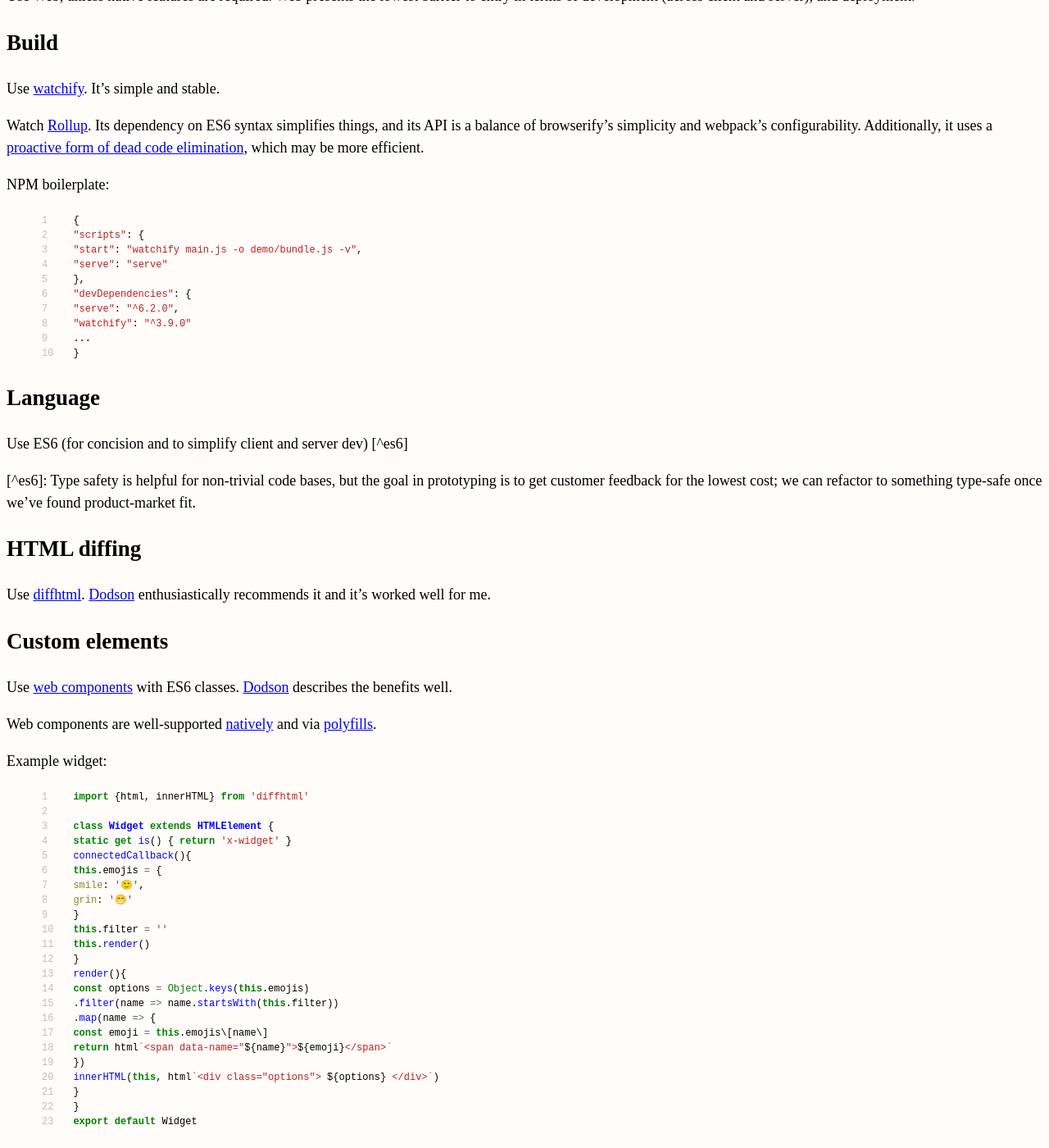
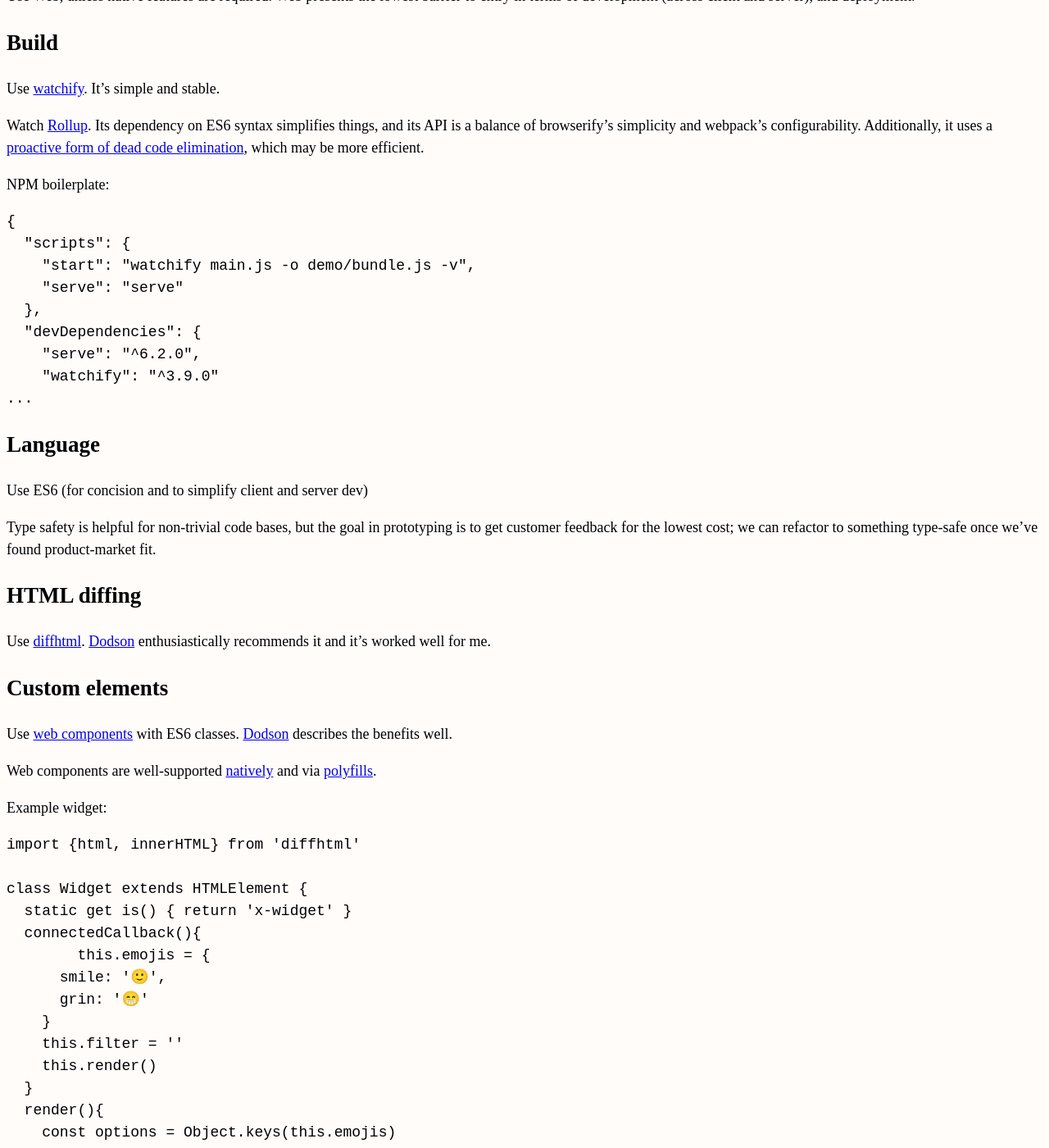
Before and after one commit to erikeldridge/erikeldridge.github.com, a Jekyll site: the page built from _posts/2017-10-13-prototype-toolkit.md, in a window 1280 px wide and 1400 px high, scrolled down 216 px. Shown: the whole window at 82% size. Built offline with Jekyll 4.4.1, drawn with Linux system fonts in a browser that asks for light colours; nearby versions of some CDN libraries; some of the changed text lies outside the part shown.

Commit message:
Update from Forestry.io - 2017-10-13-prototype-toolkit.md

```diff
--- a/_posts/2017-10-13-prototype-toolkit.md
+++ b/_posts/2017-10-13-prototype-toolkit.md
@@ -26,24 +26,21 @@ Watch [Rollup](https://rollupjs.org). Its dependency on ES6 syntax simplifies th
 
 NPM boilerplate:
 
-{% highlight js linenos %}
-{
-"scripts": {
-"start": "watchify main.js -o demo/bundle.js -v",
-"serve": "serve"
-},
-"devDependencies": {
-"serve": "^6.2.0",
-"watchify": "^3.9.0"
-...
-}
-{% endhighlight %}
+    {
+      "scripts": {
+        "start": "watchify main.js -o demo/bundle.js -v",
+        "serve": "serve"
+      },
+      "devDependencies": {
+        "serve": "^6.2.0",
+        "watchify": "^3.9.0"
+    ...
 
 ## Language
 
-Use ES6 (for concision and to simplify client and server dev) \[^es6\]
+Use ES6 (for concision and to simplify client and server dev)
 
-\[^es6\]: Type safety is helpful for non-trivial code bases, but the goal in prototyping is to get customer feedback for the lowest cost; we can refactor to something type-safe once we've found product-market fit.
+Type safety is helpful for non-trivial code bases, but the goal in prototyping is to get customer feedback for the lowest cost; we can refactor to something type-safe once we've found product-market fit.
 
 ## HTML diffing
 
@@ -57,53 +54,47 @@ Web components are well-supported [natively](http://caniuse.com/#search=custom%2
 
 Example widget:
 
-{% highlight js linenos %}
-import {html, innerHTML} from 'diffhtml'
+    import {html, innerHTML} from 'diffhtml'
 
-class Widget extends HTMLElement {
-static get is() { return 'x-widget' }
-connectedCallback(){
-this.emojis = {
-smile: '🙂',
-grin: '😁'
-}
-this.filter = ''
-this.render()
-}
-render(){
-const options = Object.keys(this.emojis)
-.filter(name => name.startsWith(this.filter))
-.map(name => {
-const emoji = this.emojis\[name\]
-return html`<span data-name="${name}">${emoji}</span>`
-})
-innerHTML(this, html`<div class="options"> ${options} </div>`)
-}
-}
-export default Widget
-{% endhighlight %}
+    class Widget extends HTMLElement {
+      static get is() { return 'x-widget' }
+      connectedCallback(){
+    	this.emojis = {
+          smile: '🙂',
+          grin: '😁'
+        }
+        this.filter = ''
+        this.render()
+      }
+      render(){
+        const options = Object.keys(this.emojis)
+          .filter(name => name.startsWith(this.filter))
+          .map(name => {
+            const emoji = this.emojis[name]
+            return html<span data-name="${name}">${emoji}</span>
+          })
+        innerHTML(this, html<div class="options"> ${options} </div>)
+      }
+    }
+    export default Widget
 
 Registration boilerplate:
 
-{% highlight js linenos %}
-\[Widget\].forEach(el => {
-if (!window.customElements.get(el.is)) {
-window.customElements.define(el.is, el);
-}
-})
-{% endhighlight %}
+    [Widget].forEach(el => {
+      if (!window.customElements.get(el.is)) {
+    	window.customElements.define(el.is, el);
+      }
+    })
 
 Note `is` naming convention consistent with Polymer.
 
 Note event listeners bound externally to separate behavior from markup, and to survive template inlining, eg via Babel:
 
-{% highlight js linenos %}
-connectedCallback(){
-this.render()
-this.composer = this.querySelector('textarea')
-this.composer.addEventListener('keyup', this.onKeyUp.bind(this))
-}
-{% endhighlight %}
+    connectedCallback(){
+      this.render()
+      this.composer = this.querySelector('textarea')
+      this.composer.addEventListener('keyup', this.onKeyUp.bind(this))
+    }
 
 ## Services
 
@@ -111,21 +102,19 @@ Bias towards HTTP, REST and a widely-used, terse framework: Express JS.
 
 ## File upload
 
-{% highlight js linenos %}
-const app = express()
-const storage = {}
-const upload = multer()
+    const app = express()
+    const storage = {}
+    const upload = multer()
 
-// $ curl -v -F 'value=@val1.txt' http://localhost:3000/key1
-app.post('/:key', upload.single('value'), (req, res) => {
-storage\[req.params.key\] = req.file.buffer.toString() res.end()
-})
+    // $ curl -v -F 'value=@val1.txt' http://localhost:3000/key1
+    app.post('/:key', upload.single('value'), (req, res) => {
+      storage\[req.params.key\] = req.file.buffer.toString() res.end()
+    })
 
-app.get('/:key', (req, res) => {
-res.send(storage\[key\])
-res.end()
-})
-{% endhighlight %}
+    app.get('/:key', (req, res) => {
+      res.send(storage\[key\])
+      res.end()
+    })
 
 ## Custom browser headers
 
```
Also changed, not shown: other parts of _posts/2017-10-13-prototype-toolkit.md (+1 -3 lines).
